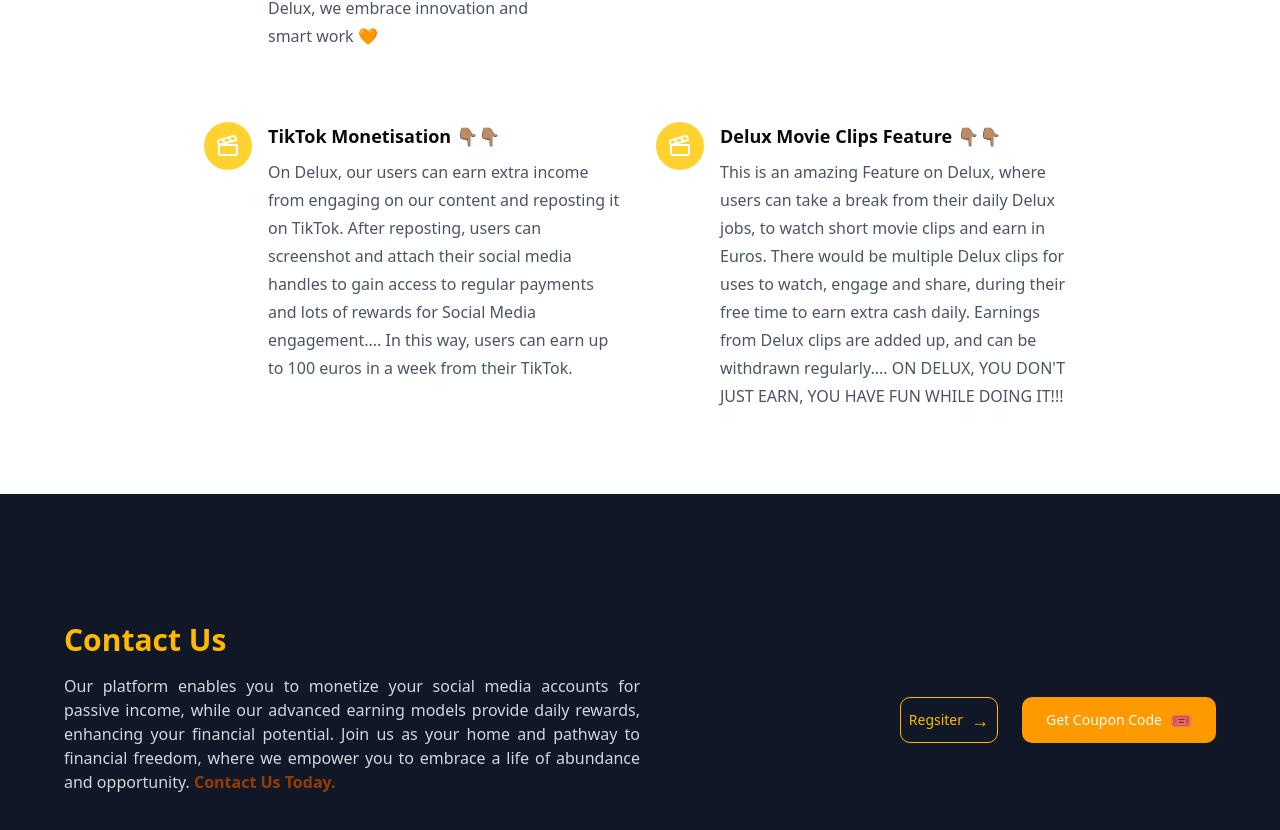
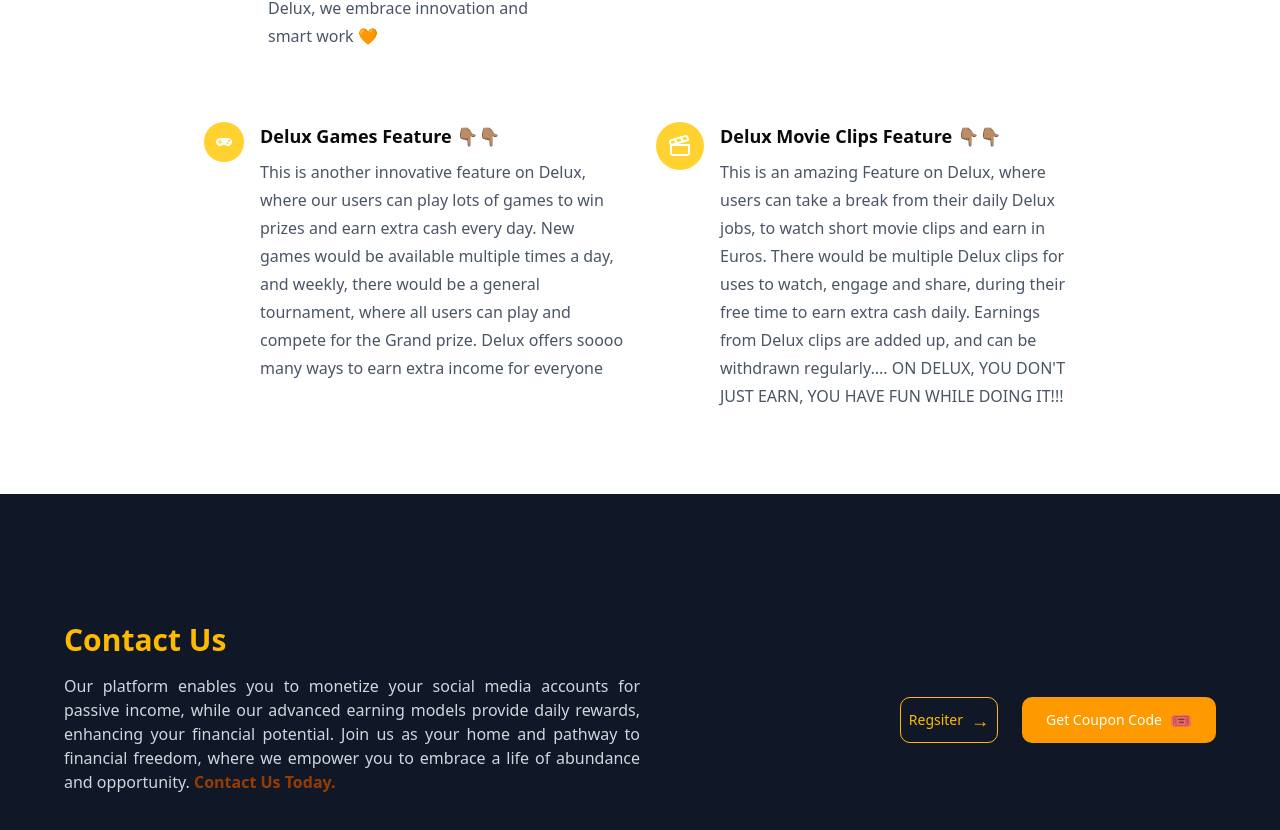
Before and after one commit to nathanieluriri/delux, a Next.js app: page / in a window 1280 px wide. Shown: the part 1758-2588 px from the top of the page. Built offline with nearby package versions, Linux system fonts and the light colour scheme.

Commit message:
updated feature section

```diff
--- a/src/components/ui/featuresSection.jsx
+++ b/src/components/ui/featuresSection.jsx
@@ -71,25 +71,22 @@
         </div>
       </div>
 
-
-
       <div className="flex items-start gap-4 mt-10">
         <div className=" bg-amber-300 p-3 rounded-full">
-          <Clapperboard color="white" />
+          <FaGamepad color="white" />
         </div>
         <div className="flex-col flex gap-2">
-          <p className="font-bold text-lg">TikTok Monetisation 👇🏽👇🏽</p>
+          <p className="font-bold text-lg">Delux Games Feature 👇🏽👇🏽 </p>
           <p className="text-base/7 text-gray-600 ">
-            On Delux, our users can earn extra income from engaging on our
-            content and reposting it on TikTok. After reposting, users can
-            screenshot and attach their social media handles to gain access to
-            regular payments and lots of rewards for Social Media engagement....
-            In this way, users can earn up to 100 euros in a week
-            from their TikTok.
+            This is another innovative feature on Delux, where our users can
+            play lots of games to win prizes and earn extra cash every day. New
+            games would be available multiple times a day, and weekly, there
+            would be a general tournament, where all users can play and compete
+            for the Grand prize. Delux offers soooo many ways to earn extra
+            income for everyone
           </p>
         </div>
       </div>
-
 
       <div className="flex items-start gap-4 mt-10">
         <div className=" bg-amber-300 p-3 rounded-full">
```
